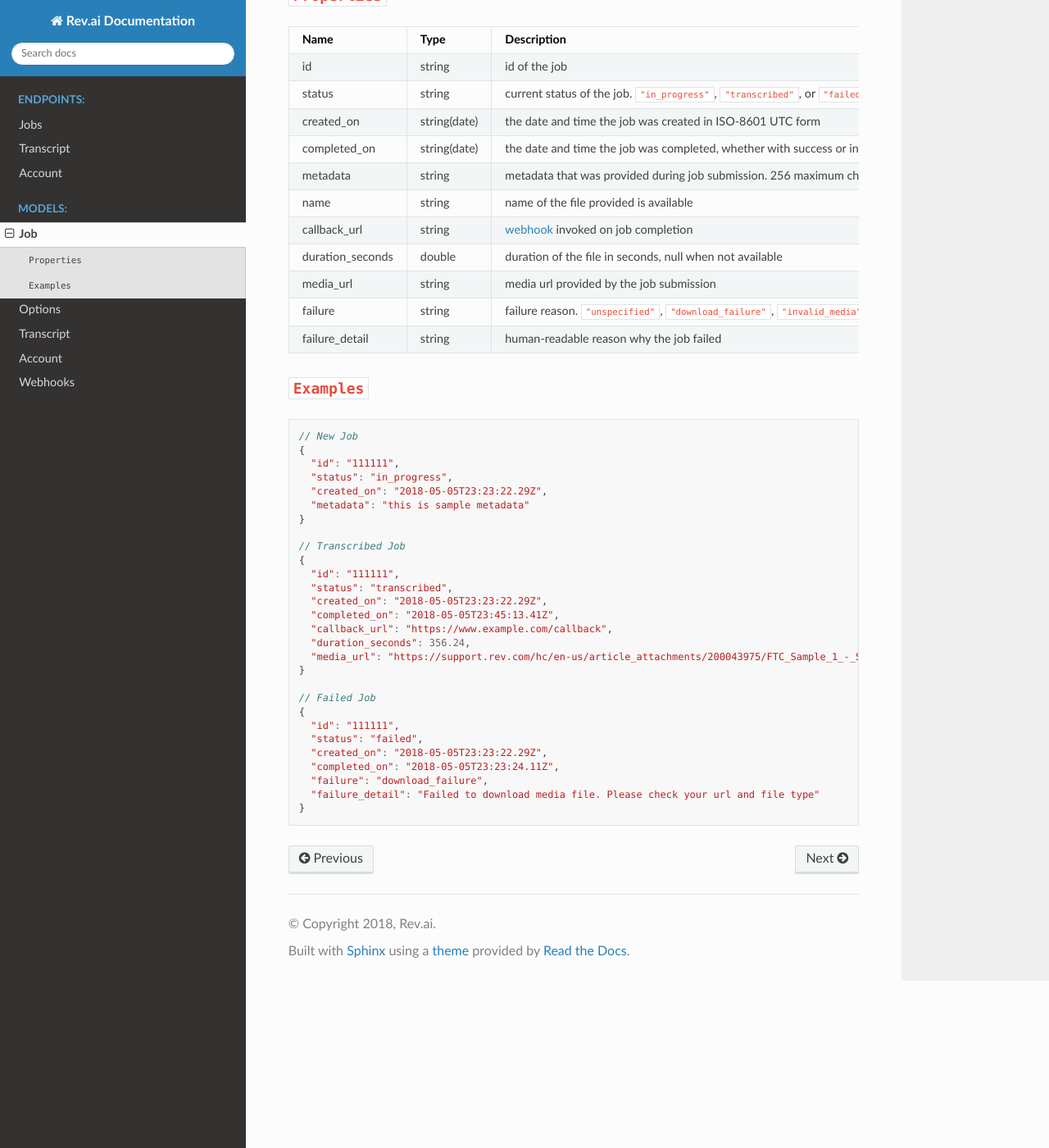
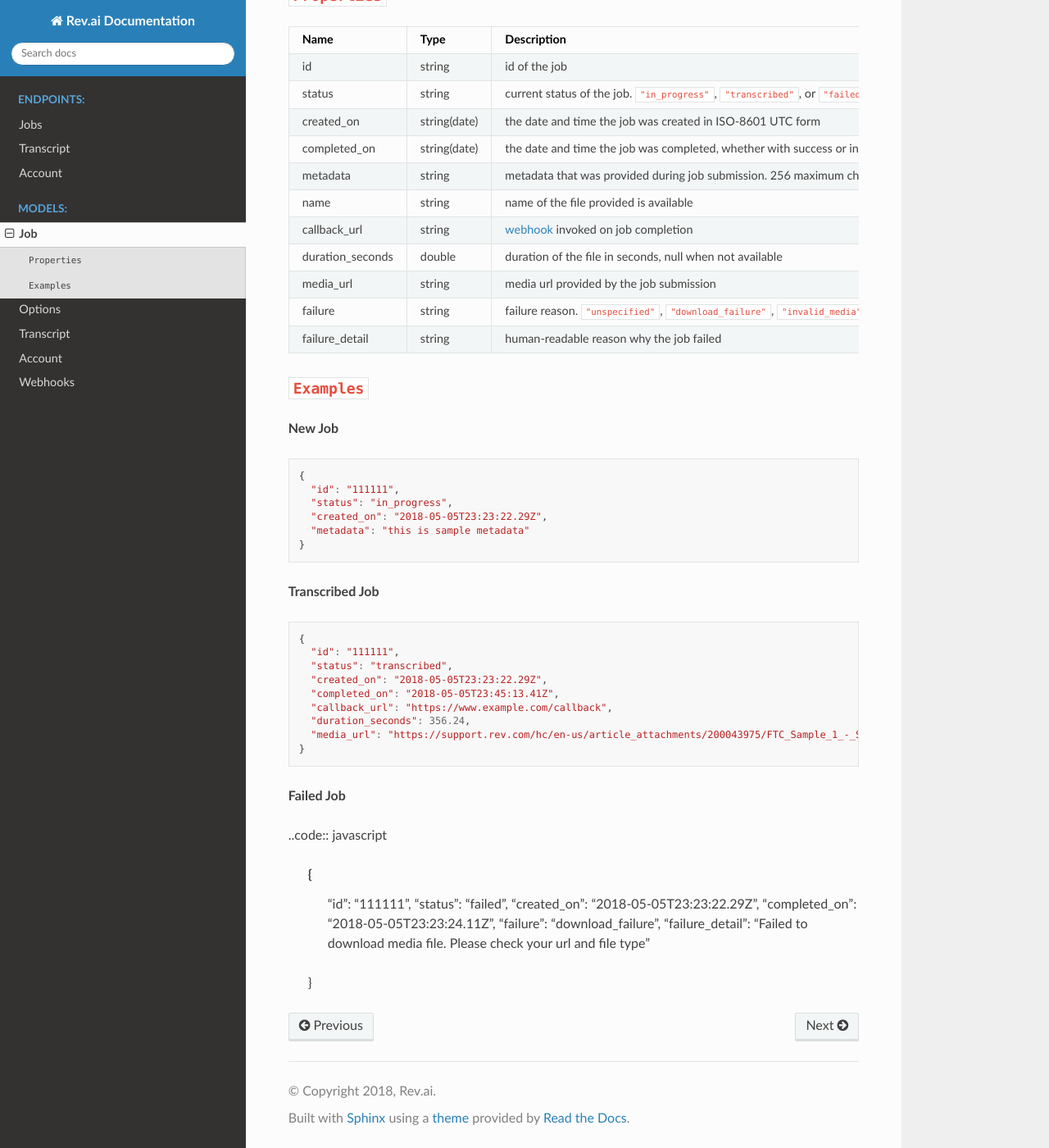
Before and after one commit to revdotcom/revspeech-api-docs, a Sphinx documentation site: the page built from source/models/job.rst, in a window 1280 px wide and 1400 px high, scrolled down 281 px. Shown: the whole window at 82% size. Built offline with Sphinx 7.4.7 and the Read the Docs theme 2.0.0, drawn with Linux system fonts in a browser that asks for light colours.

Commit message:
FOX-24684: Fix small issues with the docs

```diff
--- a/source/models/account.rst
+++ b/source/models/account.rst
@@ -20,9 +20,10 @@ balance_seconds        integer          amount of Rev.ai credits remaining in se
 ``Examples``
 *************
 
+**Account Object**
+
 .. code:: javascript
 
-    // Account Object
     {
       "email": "jay@rev.ai",
       "balance_seconds": 150
--- a/source/models/job.rst
+++ b/source/models/job.rst
@@ -40,9 +40,10 @@ failure_detail         string           human-readable reason why the job failed
 ``Examples``
 *************
 
+**New Job**
+
 .. code:: javascript
 
-    // New Job
     {
       "id": "111111",
       "status": "in_progress",
@@ -50,7 +51,10 @@ failure_detail         string           human-readable reason why the job failed
       "metadata": "this is sample metadata"
     }
 
-    // Transcribed Job
+**Transcribed Job**
+
+.. code:: javascript
+
     {
       "id": "111111",
       "status": "transcribed",
@@ -61,7 +65,10 @@ failure_detail         string           human-readable reason why the job failed
       "media_url": "https://support.rev.com/hc/en-us/article_attachments/200043975/FTC_Sample_1_-_Single.mp3"
     }
 
-    // Failed Job
+**Failed Job**
+
+..code:: javascript
+
     {
       "id": "111111",
       "status": "failed",
--- a/source/models/transcript.rst
+++ b/source/models/transcript.rst
@@ -43,9 +43,10 @@ confidence             double           confidence score of the provided value.
 
 When a job is submitted with option :ref:`skip_diarization <options-model>` set to ``false`` or is not specified, the transcript will have the following format:
 
+**Transcript Object**
+
 .. code:: javascript
 
-    // Transcript Object
     {
       "monologues": [
         {
@@ -127,9 +128,10 @@ When a job is submitted with option :ref:`skip_diarization <options-model>` set
 
 When a job is submitted with option :ref:`skip_diarization <options-model>` is set to ``true``, the transcript will have the following format:
 
+**Transcript Object**
+
 .. code:: javascript
 
-    // Transcript Object
     {
       "monologues": [
         {
--- a/source/models/webhooks.rst
+++ b/source/models/webhooks.rst
@@ -18,9 +18,10 @@ job                    object           :ref:`Rev.ai API Job <job-model>`
 ``Examples``
 *************
 
+**Transcribed Job**
+
 .. code:: javascript
 
-    // Transcribed Job
     {
       "job": {
         "id": "111111",
```
Also changed, not shown: source/models/options.rst (+6 -2 lines).
